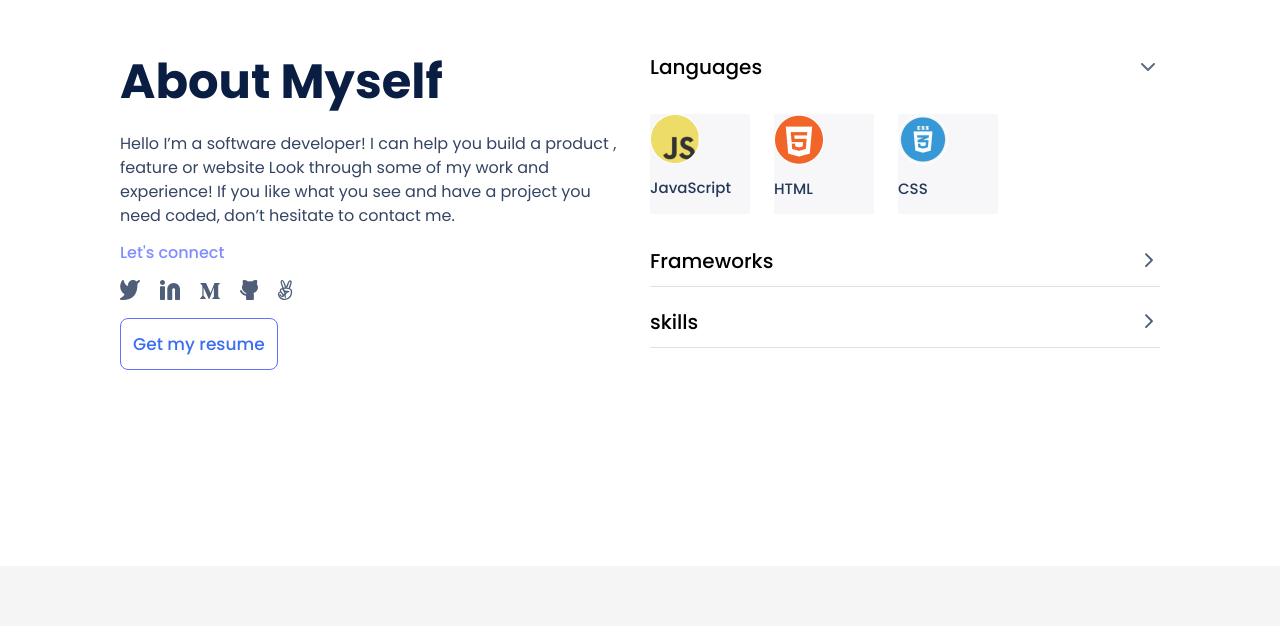
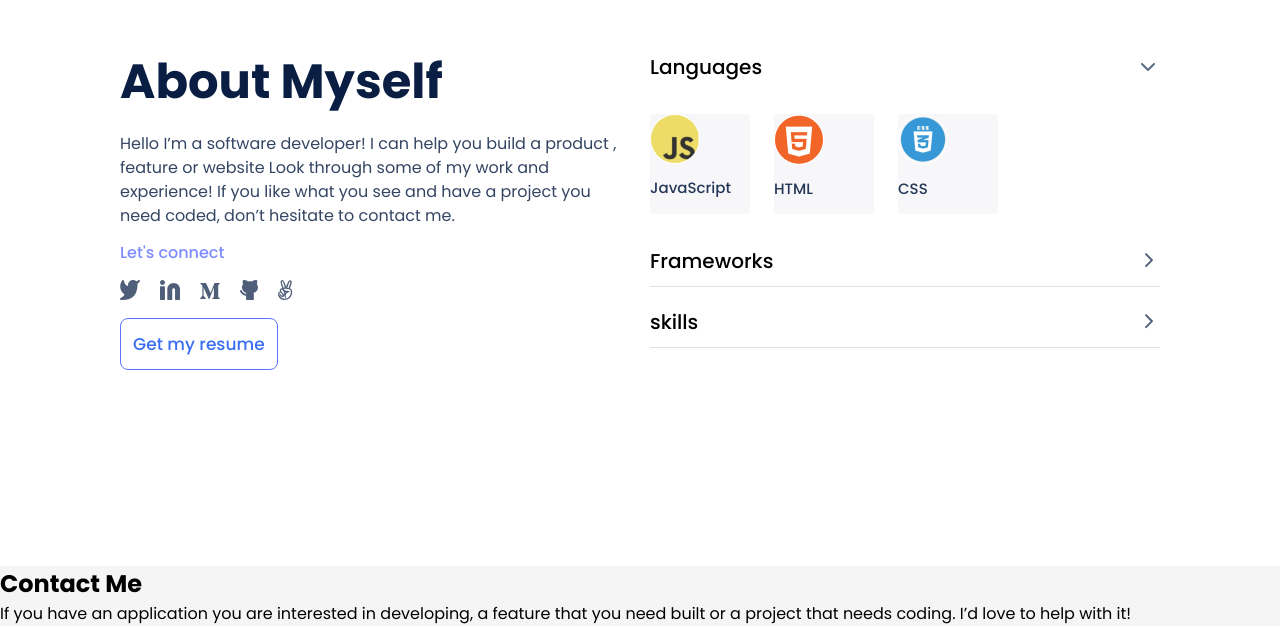
Before and after one commit to dhe19/portfolio-microverse, a website: page index.html in a window 1280 px wide. Shown: the part 3326-3952 px from the top of the page. Before the commit the page ends 3892 px from the top, so only its background shows below. Drawn offline with Linux system fonts and the light colour scheme.

Commit message:
add first section form

```diff
--- a/index.html
+++ b/index.html
@@ -248,5 +248,16 @@
         </div>
       </div>
     </section>
+
+    <section class="form-section">
+      <div class="container-form">
+        <h2>Contact Me</h2>
+        <p>
+          If you have an application you are interested in developing, a feature
+          that you need built or a project that needs coding. I’d love to help
+          with it!
+        </p>
+      </div>
+    </section>
   </body>
 </html>
--- a/styles/styles.css
+++ b/styles/styles.css
@@ -1,6 +1,7 @@
 @import url("https://fonts.googleapis.com/css2?family=Poppins:wght@300;400;500;600;700;800;900&display=swap");
 @import url("./project.styles.css");
 @import url("./about.styles.css");
+@import url("./form.styles.css");
 
 :root {
   --first-blue: #6070ff;
```
Also changed, not shown: styles/form.styles.css (added).
